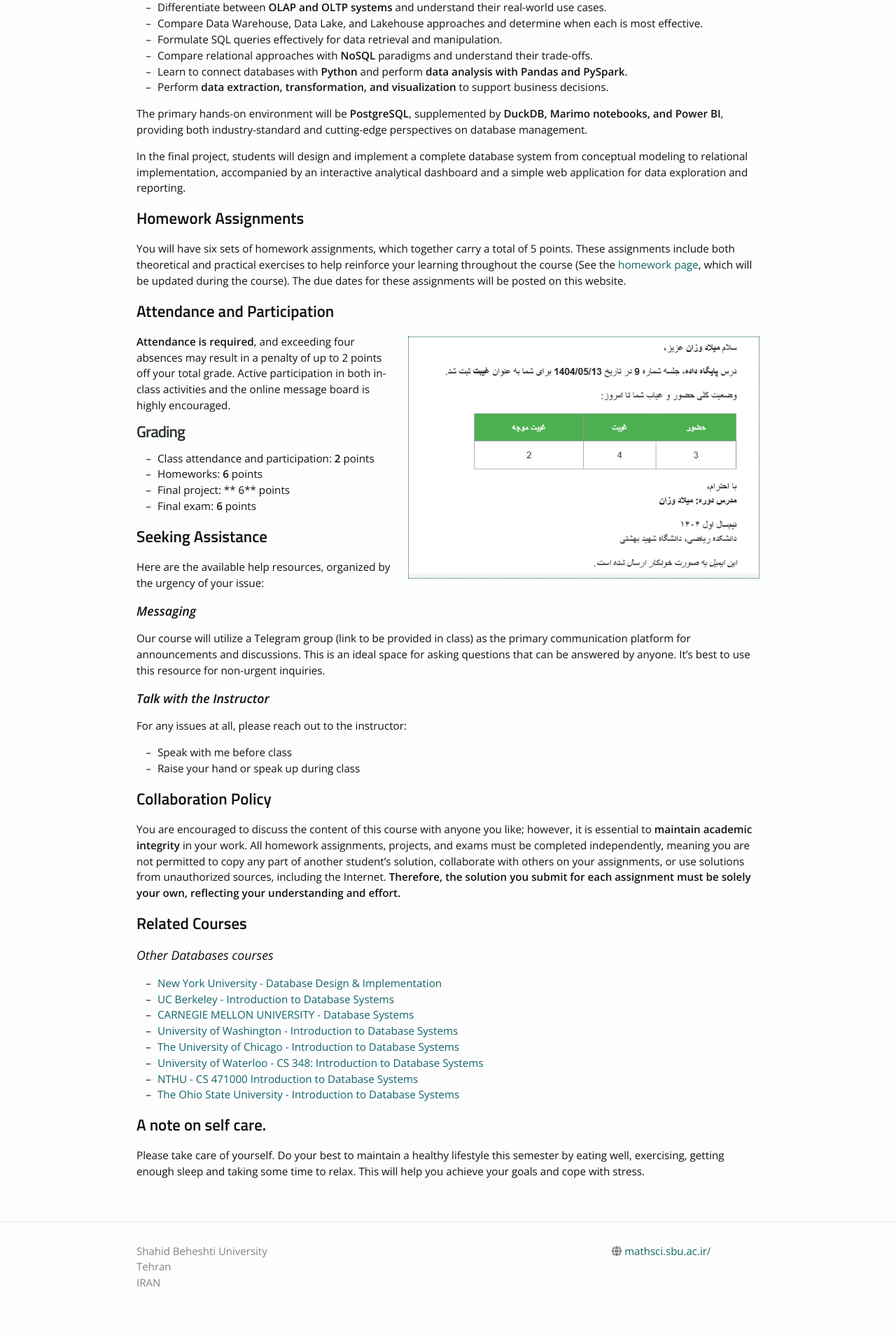
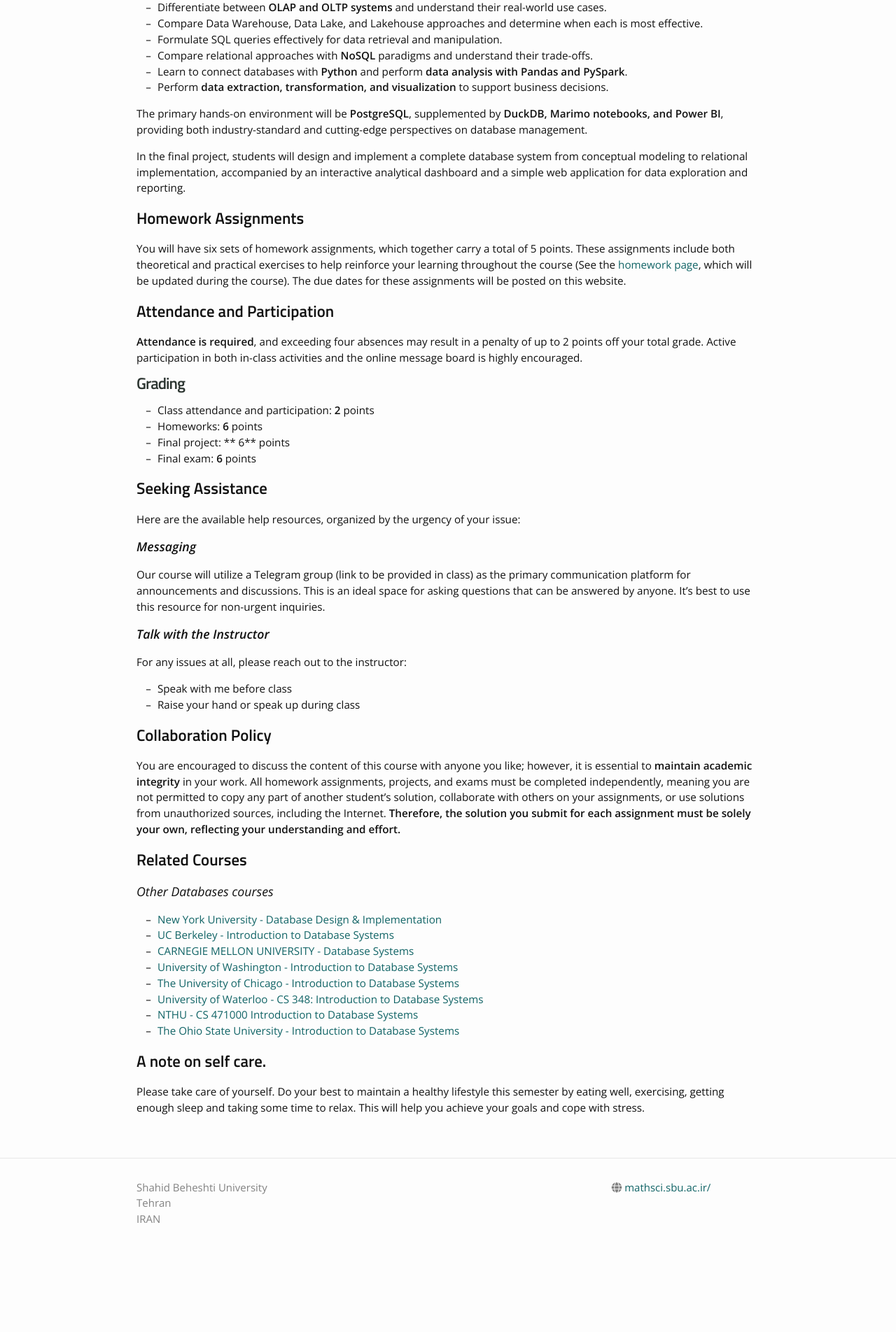
Before and after one commit to milad-ai/dbcs_4051, a Jekyll site: the page built from Syllabus.md, in a window 1280 px wide. Shown: the part 928-2832 px from the top of the page at 70% size. Built offline with Jekyll 4.4.1, drawn with Linux system fonts in a browser that asks for light colours; nearby versions of some CDN libraries; after the commit the page ends 2741 px from its top, so only the background shows below that.

Commit message:
Update Syllabus.md

```diff
--- a/Syllabus.md
+++ b/Syllabus.md
@@ -49,7 +49,7 @@ You will have six sets of homework assignments, which together carry a total of
 
 
 ## **Attendance and Participation**
-{% include image.html url="/_images/Annotation 2025-08-04 193843.png" width=500 align="right" %}
+
 **Attendance is required**, and exceeding four absences may result in a penalty of up to 2 points off your total grade. Active participation in both in-class activities and the online message board is highly encouraged.
 
 # **Grading**
```
